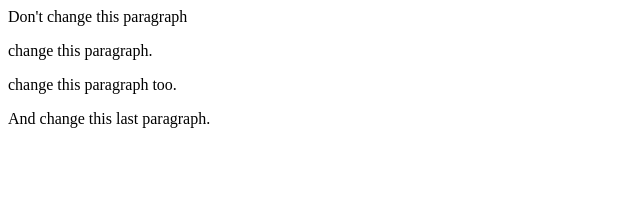
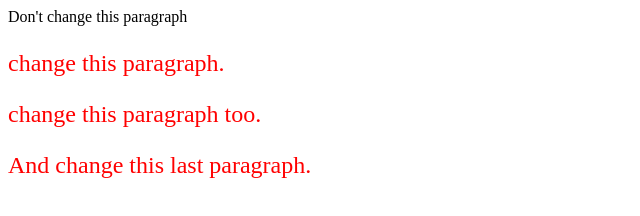
Before and after one commit to Mekha1104/engce301-lab, a plain HTML site: page week6/challenge1/index.html in a window 1280 px wide. Shown: the whole page, without its empty margins (0-640 px from the left). Drawn offline with Linux system fonts and the light colour scheme.

Commit message:
challenge1 edit

```diff
--- a/week6/challenge1/index.html
+++ b/week6/challenge1/index.html
@@ -4,5 +4,4 @@
   <p>change this paragraph too.</p>
   <p>And change this last paragraph.</p>
 </div>
-<script>
-</script>
+<script src="script.js"></script>
--- a/week6/challenge1/script.js
+++ b/week6/challenge1/script.js
@@ -0,0 +1,9 @@
+
+const mainDiv = document.getElementById('main');
+const paragraphs = mainDiv.getElementsByTagName('p');
+
+
+for (let i = 0; i < paragraphs.length; i++) {
+    paragraphs[i].style.fontSize = '24px';
+    paragraphs[i].style.color = 'red';
+}
```
